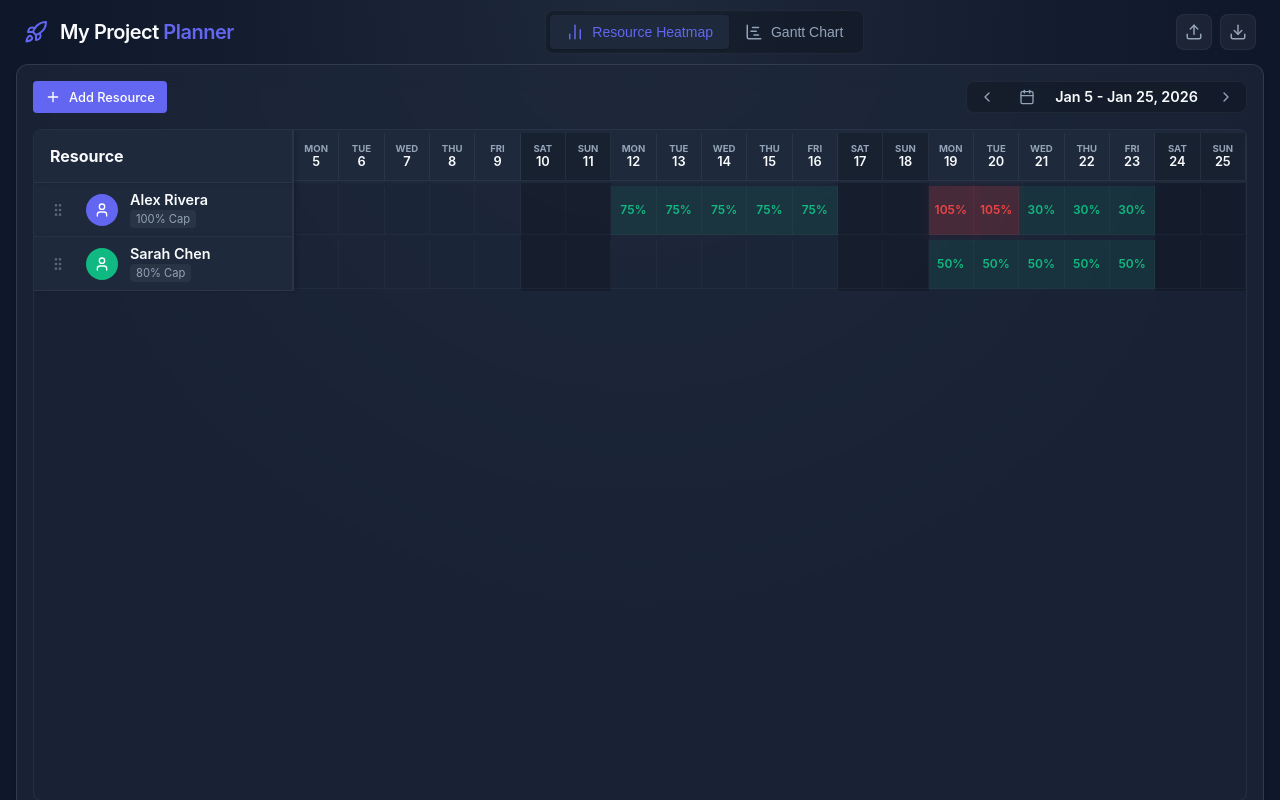
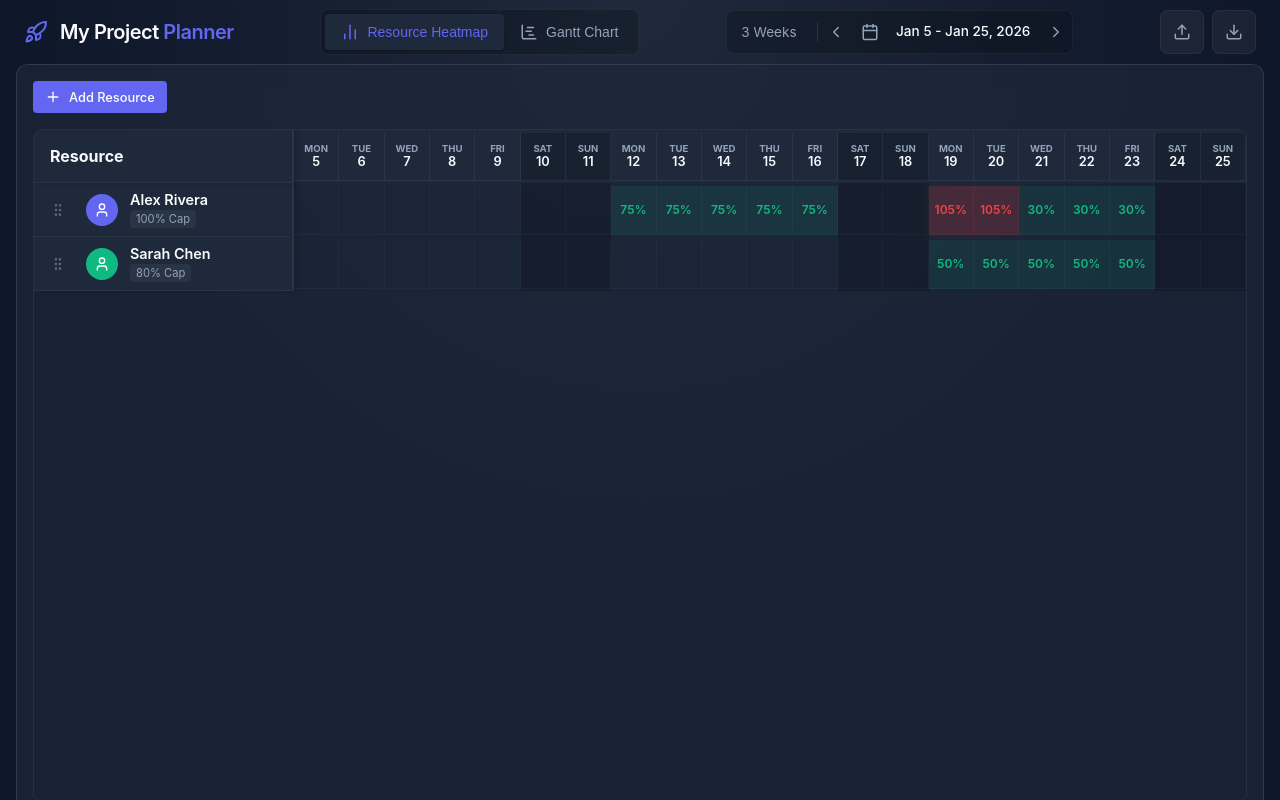
Before and after one commit to filipmagula/gantt, a Vue app: page / in a window 1280 px wide. Built offline with nearby package versions, Linux system fonts and the light colour scheme.

Commit message:
N-weeks view selector added.

```diff
--- a/src/App.vue
+++ b/src/App.vue
@@ -8,6 +8,7 @@ import { useNotificationStore } from './stores/notifications'
 import Modal from './components/common/Modal.vue'
 import AppNameEditor from './components/editors/AppNameEditor.vue'
 import ToastContainer from './components/ui/ToastContainer.vue'
+import DateRangeControls from './components/common/DateRangeControls.vue'
 
 const currentView = ref<'heatmap' | 'gantt'>('heatmap')
 const store = useCapacityStore()
@@ -88,6 +89,8 @@ function handleFileImport(event: Event) {
           Gantt Chart
         </button>
       </nav>
+
+      <DateRangeControls />
 
       <div class="actions">
         <button class="icon-btn" title="Import JSON" @click="triggerImport">
@@ -188,7 +191,8 @@ function handleFileImport(event: Event) {
   background: transparent;
   border: none;
   color: var(--color-text-muted);
-  padding: 0.5rem 1rem;
+  padding: 0 1rem;
+  height: 36px; /* Increased height */
   border-radius: var(--radius-sm);
   cursor: pointer;
   display: flex;
@@ -218,8 +222,8 @@ function handleFileImport(event: Event) {
   background: rgba(255,255,255,0.05);
   border: 1px solid rgba(255,255,255,0.05);
   color: var(--color-text-muted);
-  width: 36px;
-  height: 36px;
+  width: 44px; /* Unify outer height (36 + 4+4) */
+  height: 44px;
   border-radius: var(--radius-md);
   display: flex;
   align-items: center;
--- /dev/null
+++ b/src/components/common/DateRangeControls.vue
@@ -0,0 +1,109 @@
+<script setup lang="ts">
+import { useDateStore } from '../../stores/date'
+import { format } from 'date-fns'
+import { ChevronLeft, ChevronRight, Calendar } from 'lucide-vue-next'
+
+const store = useDateStore()
+</script>
+
+<template>
+  <div class="date-controls">
+    <div class="week-selector">
+        <select :value="store.weeksToShow" @change="e => store.setWeeks(Number((e.target as HTMLSelectElement).value))">
+            <option :value="2">2 Weeks</option>
+            <option :value="3">3 Weeks</option>
+            <option :value="4">4 Weeks</option>
+            <option :value="5">5 Weeks</option>
+        </select>
+    </div>
+    <div class="divider"></div>
+    <button class="control-btn" @click="store.prevWeek">
+      <ChevronLeft :size="18" />
+    </button>
+    <button class="control-btn" @click="store.scrollToToday" title="Jump to Today">
+      <Calendar :size="18" />
+    </button>
+    <span class="current-range">
+      {{ format(store.timelineDates[0], 'MMM d') }} - {{ format(store.timelineDates[store.timelineDates.length-1], 'MMM d, yyyy') }}
+    </span>
+    <button class="control-btn" @click="store.nextWeek">
+      <ChevronRight :size="18" />
+    </button>
+  </div>
+</template>
+
+<style scoped>
+.date-controls {
+  height: 44px;
+  display: flex;
+  align-items: center;
+  background: rgba(0,0,0,0.2);
+  border-radius: var(--radius-md);
+  padding: 0px; /* Reduced padding */
+  border: 1px solid rgba(255,255,255,0.05);
+  gap: 2px;
+}
+
+.control-btn {
+  background: transparent;
+  border: none;
+  color: var(--color-text-muted);
+  width: 32px; /* Condensed width */
+  height: 36px;
+  display: flex;
+  align-items: center;
+  justify-content: center;
+  cursor: pointer;
+  border-radius: var(--radius-sm);
+  transition: all 0.2s;
+}
+
+.control-btn:hover {
+  background: rgba(255,255,255,0.1);
+  color: var(--color-text-main);
+}
+
+.current-range {
+  font-size: 0.85rem;
+  font-weight: 500;
+  color: var(--color-text-main);
+  padding: 0 0rem;
+  min-width: 150px;
+  text-align: center;
+}
+
+.divider {
+    width: 1px;
+    height: 20px; /* Scaled up */
+    background: rgba(255,255,255,0.1);
+    margin: 0px;
+}
+
+.week-selector select {
+    background: transparent;
+    border: none;
+    color: var(--color-text-muted);
+    font-size: 0.85rem;
+    padding: 0 10px;
+    cursor: pointer;
+    outline: none;
+    font-family: inherit;
+    appearance: none;
+    -webkit-appearance: none; /* Attempt to style nicely if possible, or build custom select later */
+    height: 100%;
+    display: flex;
+    align-items: center;
+    min-width: 80px;
+}
+
+.week-selector select:hover {
+    color: var(--color-text-main);
+}
+.week-selector {
+    position: relative;
+    padding: 0 0.25rem; /* Reduced padding */
+    height: 36px; /* Match button height */
+    display: flex;
+    align-items: center;
+}
+</style>
--- a/src/components/gantt/GanttChart.vue
+++ b/src/components/gantt/GanttChart.vue
@@ -1,8 +1,9 @@
 <script setup lang="ts">
-import { ref, computed } from 'vue'
+import { ref } from 'vue'
 import { useCapacityStore } from '../../stores/capacity'
-import { addDays, format, startOfWeek, differenceInDays, parseISO } from 'date-fns'
-import { ChevronLeft, ChevronRight, AlertCircle, Calendar, Plus, Pencil, GripVertical } from 'lucide-vue-next'
+import { useDateStore } from '../../stores/date'
+import { addDays, format, differenceInDays, parseISO } from 'date-fns'
+import { AlertCircle, Plus, Pencil, GripVertical } from 'lucide-vue-next'
 import Modal from '../common/Modal.vue'
 import TaskEditor from '../editors/TaskEditor.vue'
 import EpicEditor from '../editors/EpicEditor.vue'
@@ -10,18 +11,7 @@ import MilestoneEditor from '../editors/MilestoneEditor.vue'
 import { Flag } from 'lucide-vue-next'
 
 const store = useCapacityStore()
-
-// Timeline Setup
-const startDate = ref(startOfWeek(new Date(), { weekStartsOn: 1 }))
-const daysToShow = 21 // 3 weeks
-
-const timelineDates = computed(() => {
-  const dates = []
-  for (let i = 0; i < daysToShow; i++) {
-    dates.push(addDays(startDate.value, i))
-  }
-  return dates
-})
+const dateStore = useDateStore()
 
 // Editor State
 const isTaskEditorOpen = ref(false)
@@ -92,17 +82,16 @@ function getTaskGridStyle(task: any) {
   const end = parseISO(task.end)
 
   // Calculate relative days (0-based index)
-  let startIdx = differenceInDays(start, startDate.value)
+  let startIdx = differenceInDays(start, dateStore.startDate)
   let duration = differenceInDays(end, start) + 1
 
   // CSS Grid is 1-based
   let gridStart = startIdx + 1
   let gridEnd = gridStart + duration
 
-  // Clamp values to the visible grid (lines 1 to 22) to avoid negative/implicit column issues
-  // Line 1 is the start of the first column. Line 22 is the end of the 21st column.
+  // Clamp values to the visible grid
   gridStart = Math.max(1, gridStart)
-  gridEnd = Math.min(22, gridEnd)
+  gridEnd = Math.min(dateStore.daysToShow + 1, gridEnd)
 
   return {
     gridColumnStart: gridStart,
@@ -115,8 +104,8 @@ function getTaskGridStyle(task: any) {
 function shouldRenderTask(task: any) {
     const start = parseISO(task.start)
     const end = parseISO(task.end)
-    const viewStart = startDate.value
-    const viewEnd = addDays(viewStart, daysToShow - 1)
+    const viewStart = dateStore.startDate
+    const viewEnd = addDays(viewStart, dateStore.daysToShow - 1)
 
     // Check overlap
     return start <= viewEnd && end >= viewStart
@@ -132,7 +121,7 @@ function getEpicDependencies(epic: any) {
     // Helper to get X position (Grid Units 0-21) for a date
     const getX = (dateStr: string, isEnd: boolean = false) => {
         const date = parseISO(dateStr)
-        const diff = differenceInDays(date, startDate.value)
+        const diff = differenceInDays(date, dateStore.startDate)
         // If isEnd, we want the end of that day, so +1 day worth of width
         const offset = isEnd ? 1 : 0
         return (diff + offset) // Return grid units, not percentage (ViewBox handles scaling)
@@ -202,10 +191,6 @@ function formatAssignments(assignments: any[]) {
   return assignments.map(a => `${getResourceName(a.resourceId)} (${a.effort}%)`).join(', ')
 }
 
-function nextWeek() { startDate.value = addDays(startDate.value, 7) }
-function prevWeek() { startDate.value = addDays(startDate.value, -7) }
-function scrollToToday() { startDate.value = startOfWeek(new Date(), { weekStartsOn: 1 }) }
-
 function getEpicLayout(epic: any) {
     // Clone and sort to not mutate original if it was reactive in a way that matters
     const tasks = [...epic.tasks].sort((a: any, b: any) => new Date(a.start).getTime() - new Date(b.start).getTime())
@@ -257,22 +242,18 @@ function getEpicLayout(epic: any) {
             </button>
         </div>
 
-      <div class="date-controls">
-        <button class="control-btn" @click="prevWeek"><ChevronLeft :size="16" /></button>
-        <button class="control-btn" @click="scrollToToday"><Calendar :size="16" /></button>
-        <span class="current-range">
-          {{ format(timelineDates[0], 'MMM d') }} - {{ format(timelineDates[timelineDates.length-1], 'MMM d, yyyy') }}
-        </span>
-        <button class="control-btn" @click="nextWeek"><ChevronRight :size="16" /></button>
-      </div>
+
     </div>
 
     <!-- Scrollable Grid Container -->
     <div class="gantt-scroll-area">
       <!-- Header Row (Grid) -->
-      <div class="timeline-header grid-row">
+      <div
+        class="timeline-header grid-row"
+        :style="{ gridTemplateColumns: `repeat(${dateStore.daysToShow}, 1fr)` }"
+      >
         <div
-          v-for="date in timelineDates"
+          v-for="date in dateStore.timelineDates"
           :key="date.toString()"
           class="chart-header-cell"
           :class="{ 'weekend': date.getDay() === 0 || date.getDay() === 6 }"
@@ -289,7 +270,7 @@ function getEpicLayout(epic: any) {
                 :key="milestone.id"
                 class="milestone-label-container"
                 :style="{
-                    gridColumnStart: differenceInDays(parseISO(milestone.date), startDate) + 1,
+                    gridColumnStart: differenceInDays(parseISO(milestone.date), dateStore.startDate) + 1,
                     gridColumnEnd: 'span 2'
                 }"
              >
@@ -313,14 +294,17 @@ function getEpicLayout(epic: any) {
                 <!-- The structure is gantt-scroll-area > timeline-header, then gantt-body. -->
                 <!-- Inside gantt-body we have milestones overlay and then epics. -->
 
-                <div class="milestone-overlay grid-row">
+                <div
+                    class="milestone-overlay grid-row"
+                    :style="{ gridTemplateColumns: `repeat(${dateStore.daysToShow}, 1fr)` }"
+                >
                     <!-- Global Lines (All Milestones get a line) -->
                     <div
                         v-for="milestone in store.milestones"
                         :key="milestone.id"
                         class="milestone-line"
                         :style="{
-                            gridColumnStart: differenceInDays(parseISO(milestone.date), startDate) + 2,
+                            gridColumnStart: differenceInDays(parseISO(milestone.date), dateStore.startDate) + 2,
                             gridColumnEnd: 'span 1',
                             gridRow: '1 / -1', /* Force full height span */
                             borderColor: milestone.color
@@ -364,13 +348,26 @@ function getEpicLayout(epic: any) {
                 <!-- Positioned absolutely relative to the epic-row (sticky container) -->
                 <!-- Epic-Specific Milestones (Inside Header for Z-Index Control) -->
                 <!-- Epic-Specific Milestones (Using Grid for Perfect Alignment) -->
-                <div class="epic-milestones-grid">
+                <div
+                    class="epic-milestones-grid"
+                    :style="{
+                        display: 'grid',
+                        gridTemplateColumns: `repeat(${dateStore.daysToShow}, 1fr)`,
+                        width: '100%',
+                        position: 'absolute',
+                        left: 0,
+                        right: 0,
+                        height: '100%',
+                        pointerEvents: 'none',
+                        zIndex: 20
+                    }"
+                >
                     <div
                         v-for="milestone in store.milestones.filter(m => m.epicId === epic.id)"
                         :key="milestone.id"
                         class="epic-milestone-item"
                         :style="{
-                            gridColumnStart: differenceInDays(parseISO(milestone.date), startDate) + 2,
+                            gridColumnStart: differenceInDays(parseISO(milestone.date), dateStore.startDate) + 2,
                             gridColumnEnd: 'span 1',
                             gridRow: '1 / -1'
                         }"
@@ -402,7 +399,7 @@ function getEpicLayout(epic: any) {
                 <!-- Dependency Arrows Layer -->
                 <!-- Calculate total height based on packed lanes -->
                 <svg class="dependency-layer"
-                     :viewBox="`0 0 21 ${getEpicLayout(epic).lanes.length * 48}`"
+                     :viewBox="`0 0 ${dateStore.daysToShow} ${getEpicLayout(epic).lanes.length * 48}`"
                      preserveAspectRatio="none"
                 >
                     <defs>
@@ -425,9 +422,12 @@ function getEpicLayout(epic: any) {
 
                 <div v-for="(lane, laneIdx) in getEpicLayout(epic).lanes" :key="laneIdx" class="task-row">
                     <!-- Grid Lines (Background) -->
-                    <div class="grid-lines grid-row">
+                    <div
+                        class="grid-lines grid-row"
+                        :style="{ gridTemplateColumns: `repeat(${dateStore.daysToShow}, 1fr)` }"
+                    >
                          <div
-                            v-for="date in timelineDates"
+                            v-for="date in dateStore.timelineDates"
                             :key="date.toString()"
                             class="grid-cell"
                             :class="{ 'weekend': date.getDay() === 0 || date.getDay() === 6 }"
@@ -435,7 +435,10 @@ function getEpicLayout(epic: any) {
                     </div>
 
                     <!-- Task Bar (Overlaid Grid) -->
-                     <div class="task-layer grid-row">
+                     <div
+                        class="task-layer grid-row"
+                        :style="{ gridTemplateColumns: `repeat(${dateStore.daysToShow}, 1fr)` }"
+                     >
                         <template v-for="task in lane" :key="task.id">
                             <div
                                 v-if="shouldRenderTask(task)"
@@ -504,10 +507,10 @@ function getEpicLayout(epic: any) {
 /* Grid System */
 
 /* Grid System */
-/* One column for each day (21 columns) */
+/* Dynamic columns via inline style */
 .grid-row {
     display: grid;
-    grid-template-columns: repeat(21, 1fr);
+    /* grid-template-columns set via style binding */
     width: 100%;
 }
 
@@ -530,6 +533,21 @@ function getEpicLayout(epic: any) {
 }
 
 /* ... existing styles ... */
+
+.chart-header-cell {
+    padding: 0.5rem;
+    text-align: center;
+    border-right: 1px solid var(--border-color);
+    font-size: 0.85rem;
+    font-weight: 600;
+    white-space: nowrap; /* Prevent wrapping */
+    overflow: hidden;
+    text-overflow: ellipsis;
+    display: flex;
+    flex-direction: column;
+    align-items: center;
+    justify-content: center;
+}
 
 .gantt-body {
     position: relative;
@@ -654,7 +672,7 @@ function getEpicLayout(epic: any) {
     position: absolute;
     left: 0; right: 0; top: 0; bottom: 0;
     display: grid;
-    grid-template-columns: repeat(21, 1fr);
+    /* grid-template-columns set via style binding */
     grid-template-rows: 1fr; /* Force single row */
     pointer-events: none;
     z-index: 5;
--- a/src/components/heatmap/ResourceHeatmap.vue
+++ b/src/components/heatmap/ResourceHeatmap.vue
@@ -1,25 +1,15 @@
 <script setup lang="ts">
-import { ref, computed } from 'vue'
+import { ref } from 'vue'
 import { useCapacityStore } from '../../stores/capacity'
-import { addDays, format, startOfWeek } from 'date-fns'
+import { useDateStore } from '../../stores/date'
+import { format } from 'date-fns'
 import HeatmapCell from './HeatmapCell.vue'
-import { ChevronLeft, ChevronRight, User, Plus, Edit, Calendar, GripVertical } from 'lucide-vue-next'
+import { User, Plus, Edit, GripVertical } from 'lucide-vue-next'
 import Modal from '../common/Modal.vue'
 import ResourceEditor from '../editors/ResourceEditor.vue'
 
 const store = useCapacityStore()
-
-// Timeline State
-const startDate = ref(startOfWeek(new Date(), { weekStartsOn: 1 })) // Start from current week (Monday)
-const daysToShow = 21 // 3 weeks view by default
-
-const timelineDates = computed(() => {
-  const dates = []
-  for (let i = 0; i < daysToShow; i++) {
-    dates.push(addDays(startDate.value, i))
-  }
-  return dates
-})
+const dateStore = useDateStore()
 
 // Editor State
 const isEditorOpen = ref(false)
@@ -66,17 +56,6 @@ function onDrop(_event: DragEvent, targetIndex: number) {
     draggedResourceIndex.value = null
 }
 
-// Navigation
-function nextWeek() {
-  startDate.value = addDays(startDate.value, 7)
-}
-function prevWeek() {
-  startDate.value = addDays(startDate.value, -7)
-}
-function scrollToToday() {
-  startDate.value = startOfWeek(new Date(), { weekStartsOn: 1 })
-}
-
 </script>
 
 <template>
@@ -90,20 +69,7 @@ function scrollToToday() {
         </button>
       </div>
 
-      <div class="date-controls">
-        <button class="control-btn" @click="prevWeek">
-          <ChevronLeft :size="16" />
-        </button>
-        <button class="control-btn" @click="scrollToToday" title="Jump to Today">
-          <Calendar :size="16" />
-        </button>
-        <span class="current-range">
-          {{ format(timelineDates[0], 'MMM d') }} - {{ format(timelineDates[timelineDates.length-1], 'MMM d, yyyy') }}
-        </span>
-        <button class="control-btn" @click="nextWeek">
-          <ChevronRight :size="16" />
-        </button>
-      </div>
+
     </div>
 
     <!-- The Grid -->
@@ -113,7 +79,7 @@ function scrollToToday() {
           <tr>
             <th class="resource-header-cell sticky-col">Resource</th>
             <th
-              v-for="date in timelineDates"
+              v-for="date in dateStore.timelineDates"
               :key="date.toString()"
               class="sticky-header"
             >
@@ -156,7 +122,7 @@ function scrollToToday() {
 
             <!-- Daily Cells -->
             <td
-              v-for="date in timelineDates"
+              v-for="date in dateStore.timelineDates"
               :key="date.toString()"
               class="day-cell-wrapper"
               :class="{ 'weekend': date.getDay() === 0 || date.getDay() === 6 }"
--- /dev/null
+++ b/src/stores/date.ts
@@ -0,0 +1,50 @@
+import { defineStore } from 'pinia'
+import { ref, computed } from 'vue'
+import { addDays, startOfWeek } from 'date-fns'
+
+export const useDateStore = defineStore('date', () => {
+    // State
+    const startDate = ref(startOfWeek(new Date(), { weekStartsOn: 1 })) // Start from current week (Monday)
+    const weeksToShow = ref(3) // Default to 3 weeks
+
+    // Getters
+    const daysToShow = computed(() => weeksToShow.value * 7)
+
+    const timelineDates = computed(() => {
+        const dates = []
+        for (let i = 0; i < daysToShow.value; i++) {
+            dates.push(addDays(startDate.value, i))
+        }
+        return dates
+    })
+
+    // Actions
+    function nextWeek() {
+        startDate.value = addDays(startDate.value, 7)
+    }
+
+    function prevWeek() {
+        startDate.value = addDays(startDate.value, -7)
+    }
+
+    function scrollToToday() {
+        startDate.value = startOfWeek(new Date(), { weekStartsOn: 1 })
+    }
+
+    function setWeeks(weeks: number) {
+        if (weeks >= 2 && weeks <= 5) {
+            weeksToShow.value = weeks
+        }
+    }
+
+    return {
+        startDate,
+        weeksToShow,
+        daysToShow,
+        timelineDates,
+        nextWeek,
+        prevWeek,
+        scrollToToday,
+        setWeeks
+    }
+})
```
Also changed, not shown: dist-electron/main.js (+20 -30 lines), dist-electron/preload.js (+14 -14 lines).
